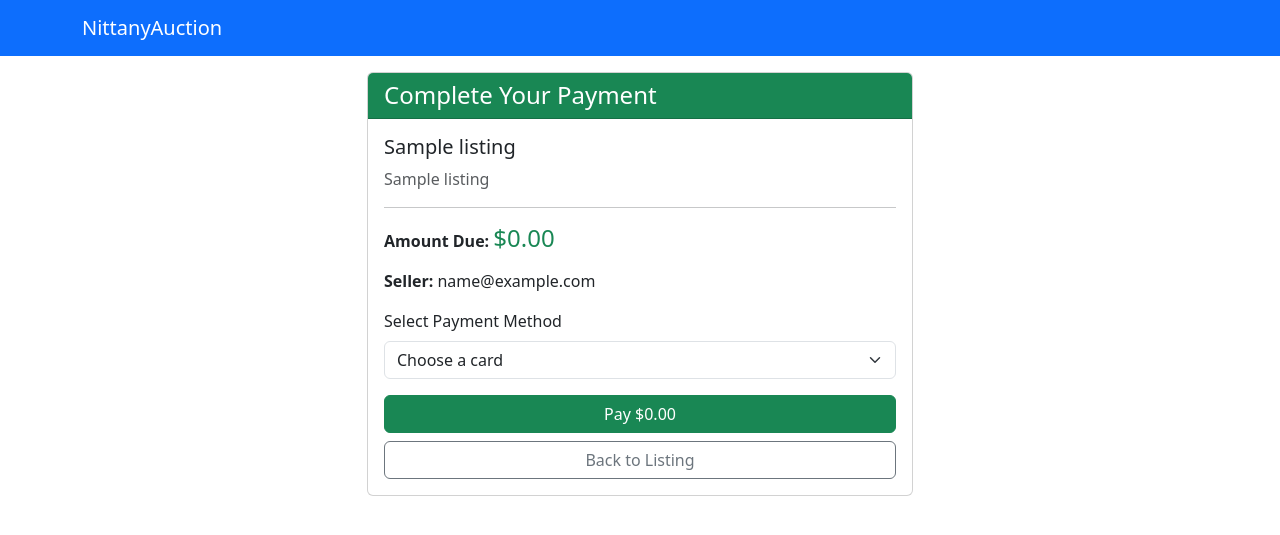
After one commit to fzhou1010/nittanyauction-phase2, a Flask app: template templates/listings/payment.html in a window 1280 px wide. The commit adds this page. Shown: the top 535 px of the page. Run offline with Flask 3, Linux system fonts and the light colour scheme; the template is opened without the code that fills it: most values are stand-ins (such as "Sample title", 1, 10 or a date in 2020).

Commit message:
transaction flow + payment processing

```diff
--- a/templates/listings/detail.html
+++ b/templates/listings/detail.html
@@ -39,7 +39,8 @@
                         <h5 class="alert-heading">Auction Ended &mdash; Sold</h5>
                         {% if winner_email == session.get('email') and not has_paid %}
                             <p>You won this auction for <strong>${{ bids[0].Bid_Price }}</strong>.</p>
-                            <p class="text-muted">Payment page coming soon.</p>
+                            <a href="{{ url_for('listings.pay', seller_email=listing.Seller_Email, listing_id=listing.Listing_ID) }}"
+                               class="btn btn-success">Proceed to Payment</a>
                         {% elif winner_email == session.get('email') and has_paid %}
                             <p>You won and paid <strong>${{ bids[0].Bid_Price }}</strong>. Transaction complete.</p>
                         {% else %}
--- /dev/null
+++ b/templates/listings/payment.html
@@ -0,0 +1,46 @@
+{% extends "base.html" %}
+{% block title %}Complete Payment - NittanyAuction{% endblock %}
+
+{% block content %}
+<div class="row justify-content-center">
+    <div class="col-lg-6">
+        <div class="card">
+            <div class="card-header bg-success text-white">
+                <h4 class="mb-0">Complete Your Payment</h4>
+            </div>
+            <div class="card-body">
+                <h5>{{ listing.Auction_Title }}</h5>
+                <p class="text-muted">{{ listing.Product_Name }}</p>
+                <hr>
+                <p><strong>Amount Due:</strong> <span class="h4 text-success">${{ '%.2f'|format(amount) }}</span></p>
+                <p><strong>Seller:</strong> {{ listing.Seller_Email }}</p>
+
+                {% if cards %}
+                <form method="post">
+                    <div class="mb-3">
+                        <label class="form-label" for="credit_card_num">Select Payment Method</label>
+                        <select name="credit_card_num" id="credit_card_num" class="form-select" required>
+                            <option value="" disabled selected>Choose a card</option>
+                            {% for card in cards %}
+                            <option value="{{ card.credit_card_num }}">
+                                {{ card.card_type }} ending in {{ card.credit_card_num[-4:] }}
+                                (exp {{ card.expire_month }}/{{ card.expire_year }})
+                            </option>
+                            {% endfor %}
+                        </select>
+                    </div>
+                    <button type="submit" class="btn btn-success w-100">Pay ${{ '%.2f'|format(amount) }}</button>
+                </form>
+                {% else %}
+                <div class="alert alert-warning">
+                    You have no credit cards on file. Please add one before completing payment.
+                </div>
+                {% endif %}
+
+                <a href="{{ url_for('listings.detail', seller_email=listing.Seller_Email, listing_id=listing.Listing_ID) }}"
+                   class="btn btn-outline-secondary w-100 mt-2">Back to Listing</a>
+            </div>
+        </div>
+    </div>
+</div>
+{% endblock %}
```
Also changed, not shown: routes/listings.py (+69 -0 lines).
